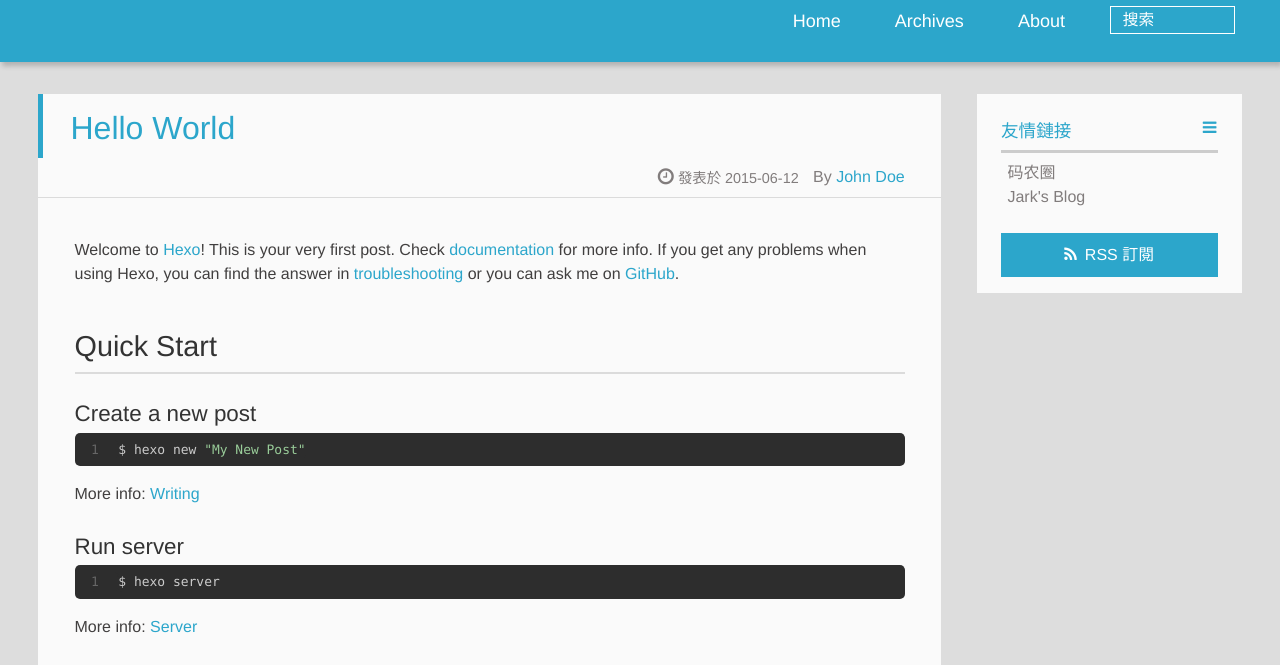
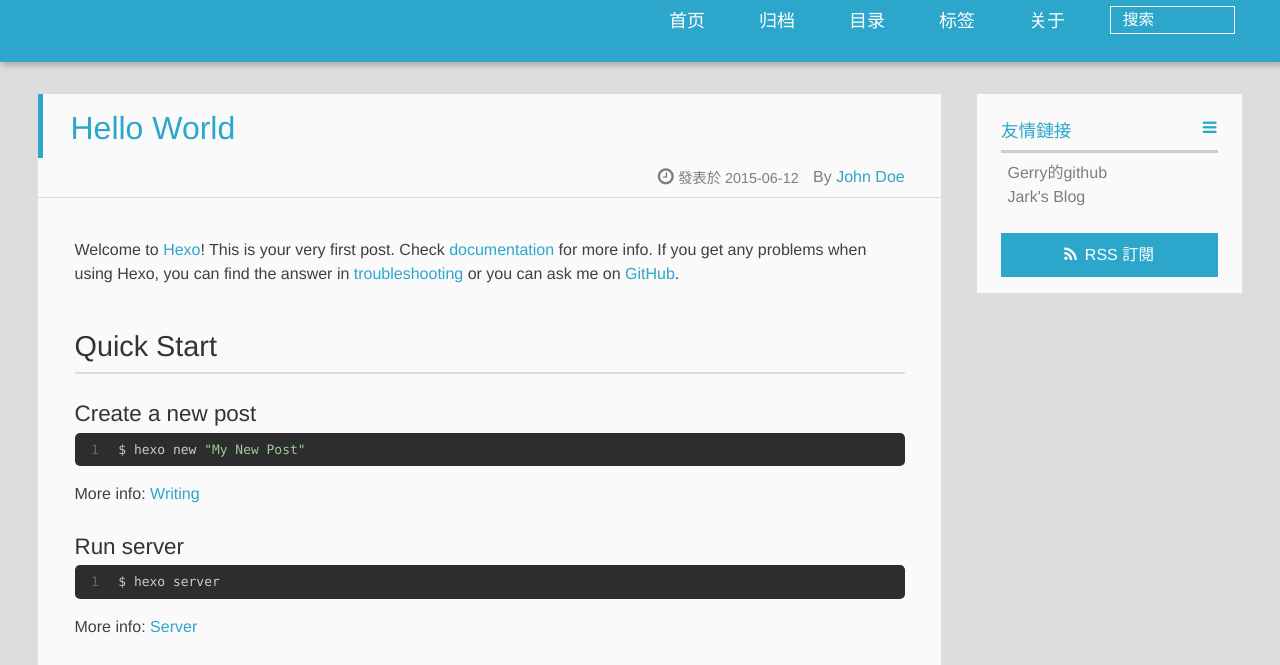
Before and after one commit to gerrywang/gerrywang.github.io, a plain HTML site: page index.html in a window 1280 px wide. Shown: the part 119-784 px from the top of the page. Drawn offline with Linux system fonts and the light colour scheme.

Commit message:
Site updated: 2015-06-12 19:17:05

```diff
--- a/index.html
+++ b/index.html
@@ -53,11 +53,15 @@
 				<ul>
 					<ul>
 
-						<li><a href="/">Home</a></li>
+						<li><a href="/">首页</a></li>
 
-						<li><a href="/archives">Archives</a></li>
+						<li><a href="/archives">归档</a></li>
 
-						<li><a href="/about">About</a></li>
+						<li><a href="/categories">目录</a></li>
+
+						<li><a href="/tags">标签</a></li>
+
+						<li><a href="/about">关于</a></li>
 
 					<li>
 
@@ -151,7 +155,7 @@
 
           <li>
 
-            	<a href="https://coderq.com" target="_blank" title="一个面向程序员交流分享的新一代社区">码农圈</a>
+            	<a href="http://github.com/gerrywang" target="_blank" title="Gerry的github">Gerry的github</a>
 
           </li>
 
```
Also changed, not shown: 2015/06/12/hello-world/index.html (+8 -4 lines), archives/2015/06/index.html (+7 -3 lines), archives/2015/index.html (+7 -3 lines), archives/index.html (+7 -3 lines).
